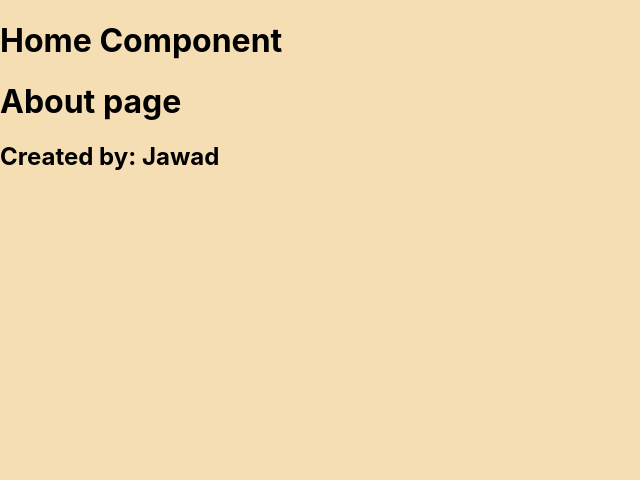
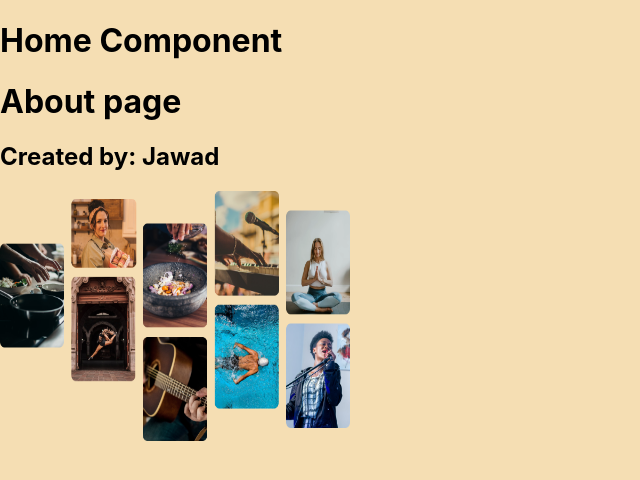
Before and after one commit to jawadd/react-projects, a React (Create React App) app: page / in a window 1280 px wide. Shown: the top 480 px of the page, without its empty margins (0-640 px from the left). Built offline with nearby package versions, Linux system fonts and the light colour scheme.

Commit message:
1st method of including images

```diff
--- a/src/About.js
+++ b/src/About.js
@@ -1,4 +1,5 @@
 import React from "react";
+import img from './images/photo.png'
 
 function About(props){
 
@@ -6,6 +7,7 @@ function About(props){
         <>
         <h1>About page</h1>
         <h2> Created by: {props.name}</h2>
+        <img src={img} />
         </>
     )
 }
--- a/src/index.css
+++ b/src/index.css
@@ -14,3 +14,7 @@ code {
 body{
   background-color: wheat;
 }
+img{
+  width: 350px;
+  height:250px;
+}
```
Also changed, not shown: src/images/photo.png (added).
